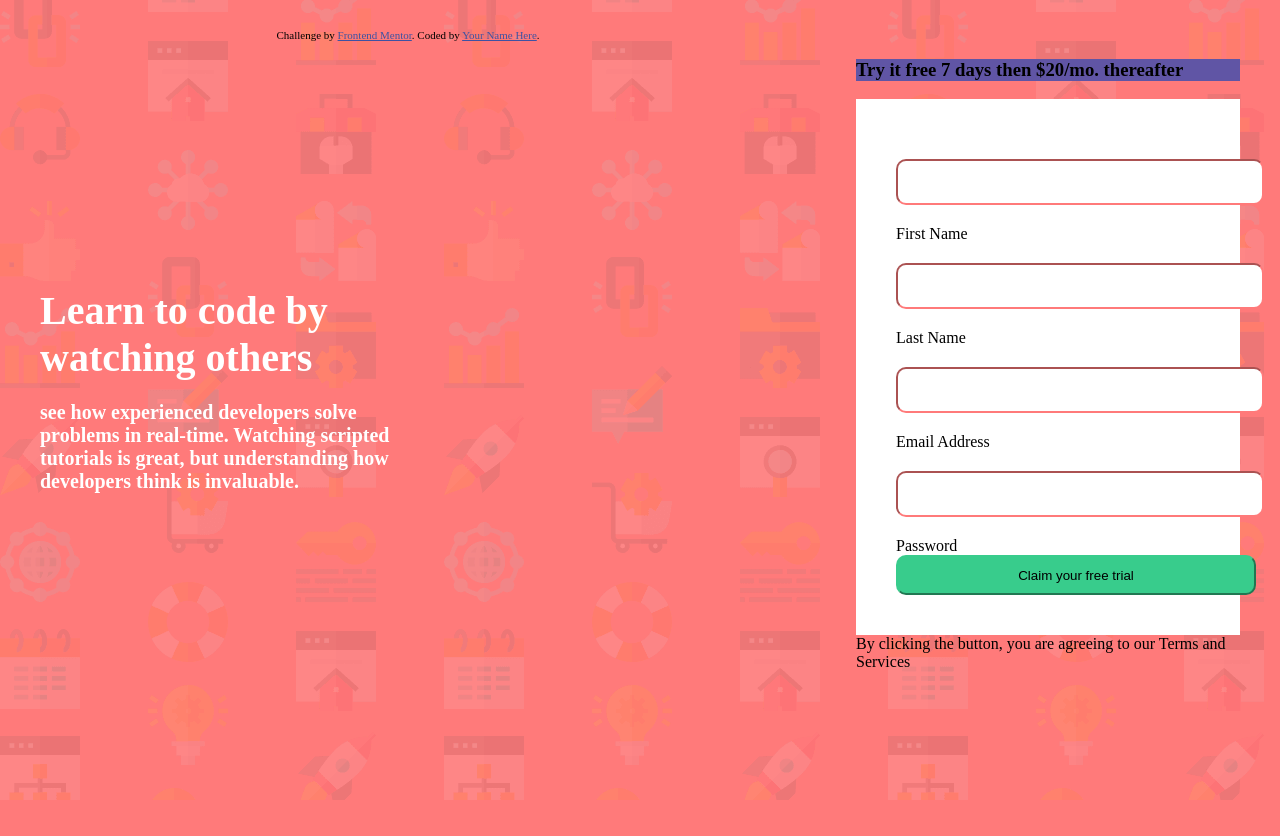
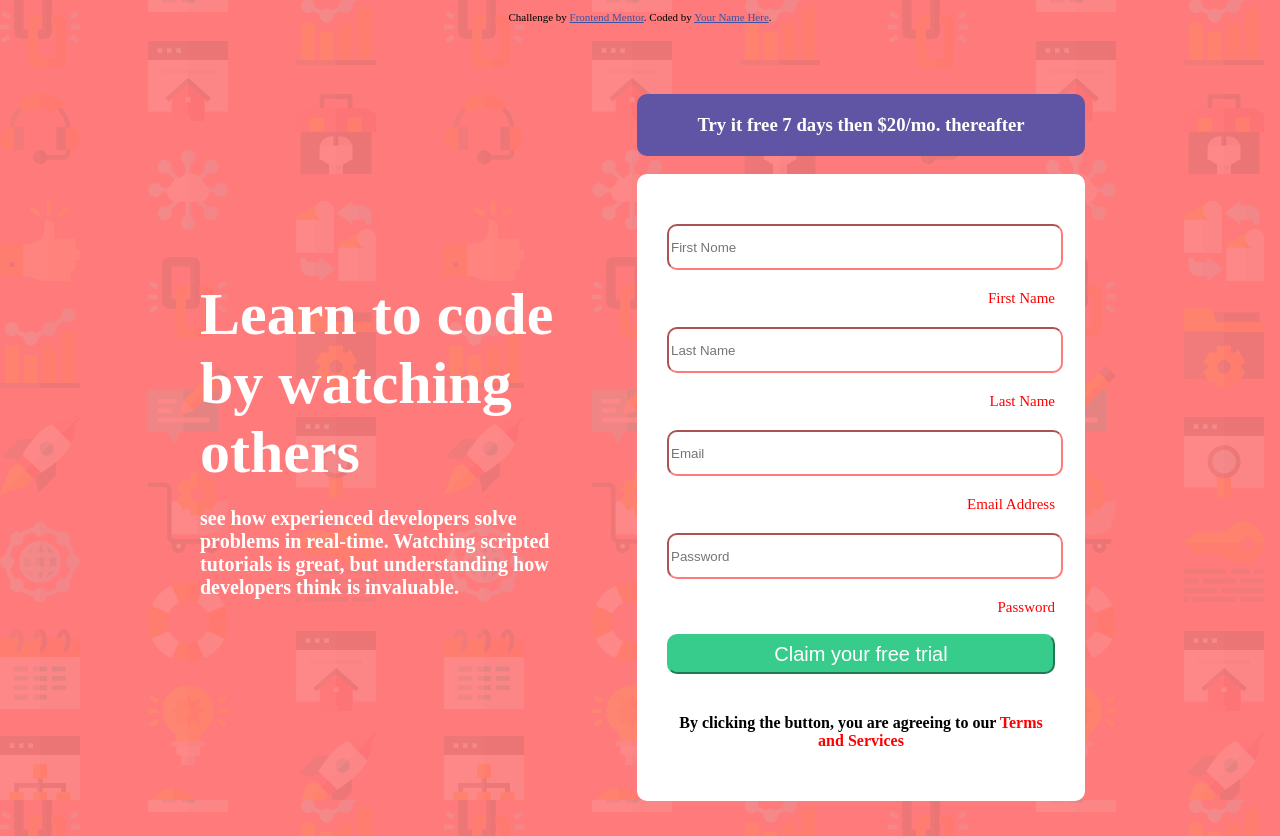
Before and after one commit to Wandersonav/intro-component-with-signup-form-master, a plain HTML site: page index.html in a window 1280 px wide. Before the commit the page ends 800 px from the top, so only its background shows below. Drawn offline with Linux system fonts and the light colour scheme.

Commit message:
ajuste no designer

```diff
--- a/css/style.css
+++ b/css/style.css
@@ -1,9 +1,6 @@
 body{
 background-color:hsl(0, 100%, 74%);
 background-image: url("./images/bg-intro-desktop.png");
-Font size: 16px;
-width:1440px;
-display: inline;
 }
 
 
@@ -11,12 +8,11 @@ body h1{
 width: 30%;
 padding: 40px;
 color: #FFFFFF;
-font-size: 40px;
+font-size: 60px;
+position:absolute;
+left:160px;
+top:200px;
 
-margin: 0;
-position: absolute;               /* 2 */
-top: 50%;                         /* 3 */
-transform: translate(0, -50%)
 }
 body p{
 font-size: 20px;
@@ -25,34 +21,43 @@ font-size: 20px;
 body h3 {
 
 background-color:hsl(248, 32%, 49%);
-
+border: 20px solid hsl(248, 32%, 49%);
+border-radius: 10px;
+color: #FFFFFF;
+text-align:center;
 
 }
 
 
 section {
-width: 30%;
-padding: 40px;
-float: right
-
+width:35%;
+padding: 35px;
+position:absolute;
+right:160px;
+top:40px;
 
 }
 
 
 .formulario{
 background:white;
-padding: 40px;
+border: 30px solid white;
+border-radius: 10px;
+}
+
+input {
+
+border-radius: 10px;
+border-color:hsl(0, 100%, 74%);
+width: 100%;
+height: 40px;
+
+
 
 }
 
-input {
-height: 40px;
-width:360px;
-border-radius: 10px;
-border-color:hsl(0, 100%, 74%);
-display: block;
-margin: 0 auto;
-
+input label{
+    text-align:right;
 }
 
 .attribution {
@@ -69,5 +74,27 @@ color: hsl(228, 45%, 44%);
 .botao{
 background:hsl(154, 59%, 51%);
 border-color:hsl(154, 59%, 51%);
+color:white;
+font-size:20px;
+}
 
+#termo {
+
+color:red;
 }
+
+h4 {
+    text-align:center;
+}
+
+label {
+
+    text-align:center;
+}
+
+#descricao {
+
+text-align:right;
+font-size:15px;
+color:red;
+}
--- a/index.html
+++ b/index.html
@@ -28,21 +28,23 @@
 
   <form class="formulario">
 
-    <p> <input type="text"></p>
-    <label>First Name</label>
-    <p><input type="text"></p>
-    <label>Last Name</label>
-    <p><input type="email"></p>
-    <label>Email Address</label>
-    <p><input type="password"></p>
-    <label>Password</label>
+    <p> <input type="text" PlaceHolder="First Nome" required></p>
+    <div id="descricao">First Name</div>
+    <p><input type="text"  PlaceHolder="Last Name" required></p>
+    <div id="descricao">Last Name</div>
+    <p><input type="email" PlaceHolder="Email" required></p>
+    <div id="descricao">Email Address</div>
+    <p><input type="password" placeholder="Password" required></p>
+    <div id="descricao">Password</div>
 
     <br>
     <input type="button" class="botao" value="Claim your free trial"></button>
+    <br>
+    <br>
+   <h4>By clicking the button, you are agreeing to our <span id="termo">Terms and Services</span></h4>
 
     </form>
 
-    By clicking the button, you are agreeing to our Terms and Services
 
 </section>
 
```
